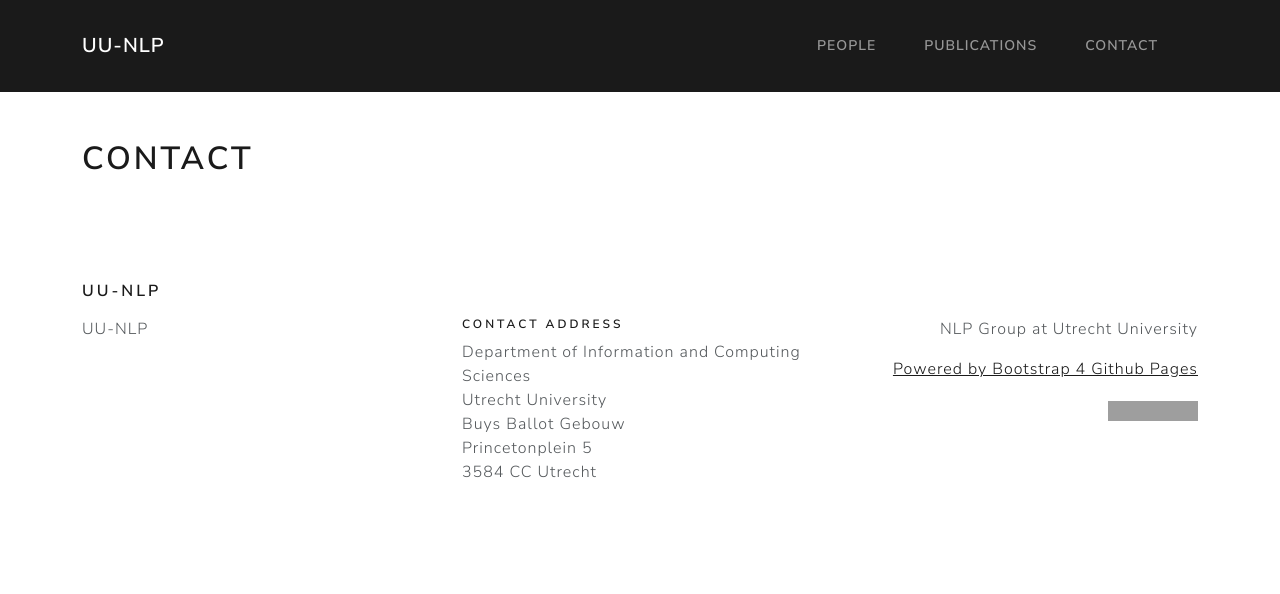
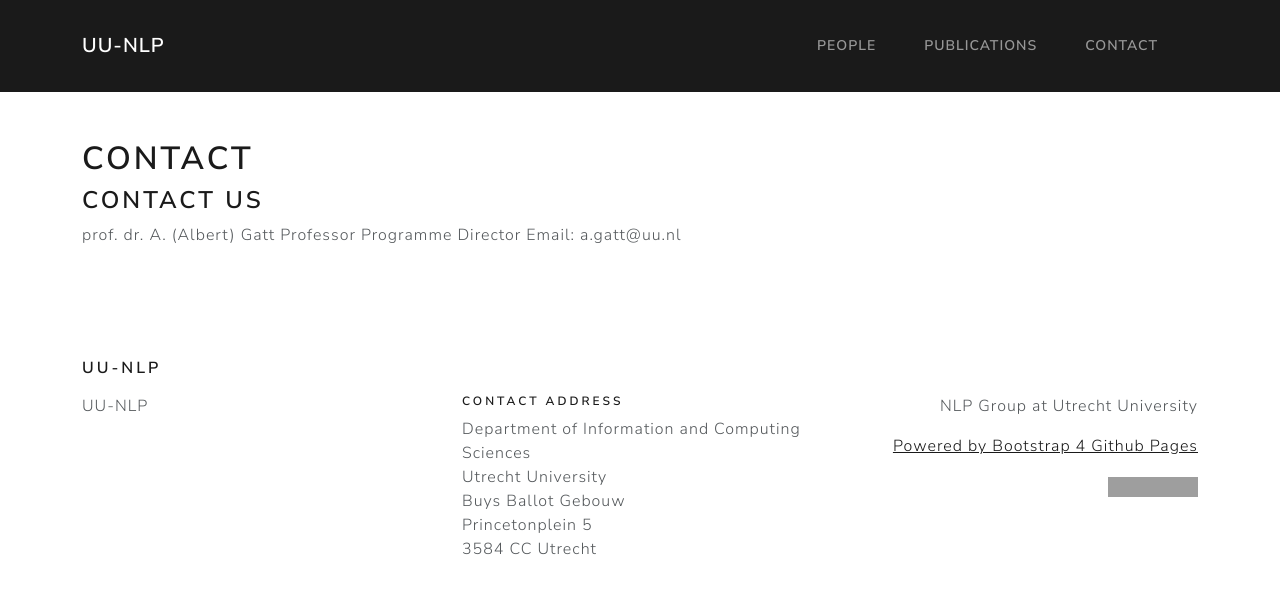
Before and after one commit to thaoanhdang/uu-nlp.github.io, a Jekyll site: the page built from contact.md, in a window 1280 px wide. Shown: the top 594 px of the page. Built offline with Jekyll 4.4.1, drawn with Linux system fonts in a browser that asks for light colours; grey boxes are pictures that could not be loaded.

Commit message:
Update contact.md

```diff
--- a/contact.md
+++ b/contact.md
@@ -3,3 +3,10 @@ layout: page
 title: Contact
 permalink: /contact/
 ---
+
+### Contact Us
+
+prof. dr. A. (Albert) Gatt
+Professor
+Programme Director
+Email: a.gatt@uu.nl
```
